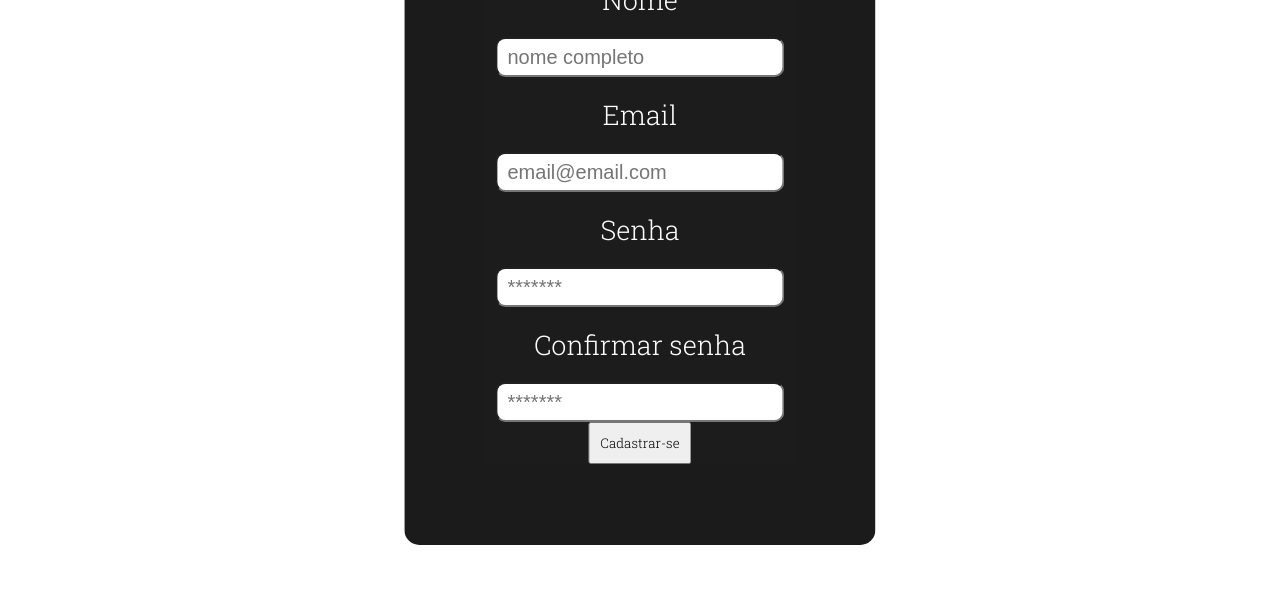
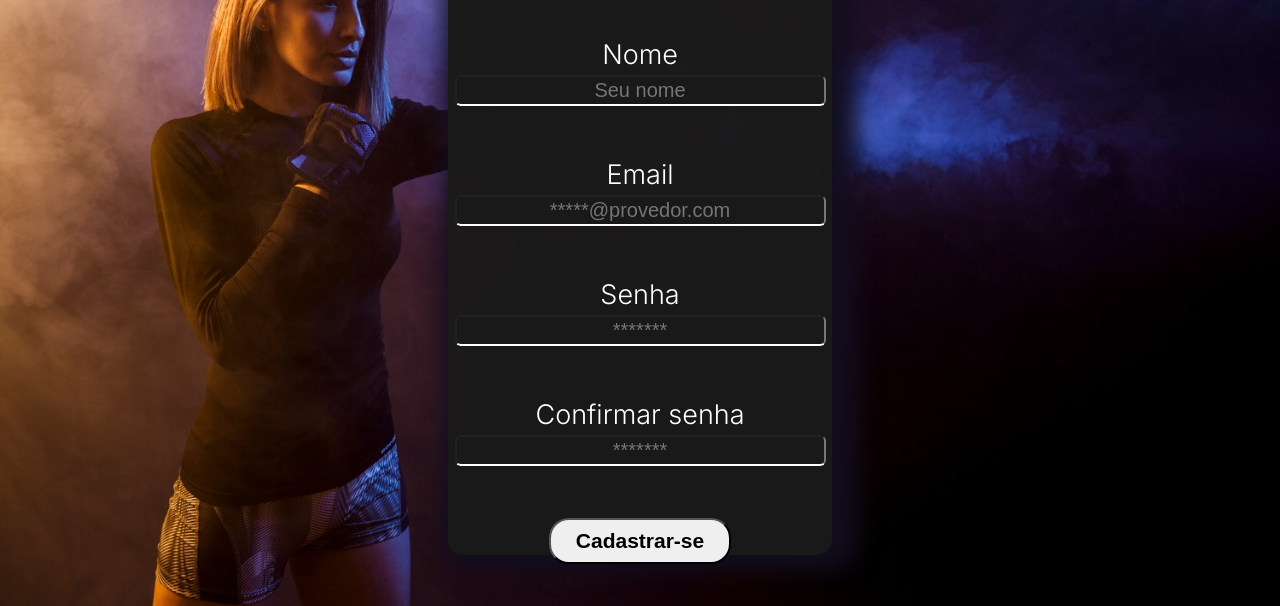
Before and after one commit to leoooRodrigues/Projeto-Individual, a plain HTML site: page site/cadastro.html in a window 1280 px wide. Shown: the part 194-800 px from the top of the page. Drawn offline with nearby package versions, Linux system fonts and the light colour scheme; files that its build step writes are made by us from their sources.

Commit message:
atualizando css da tela cadastro

```diff
--- a/site/assets/css/cadastro.css
+++ b/site/assets/css/cadastro.css
@@ -1,5 +1,5 @@
-@import url('https://fonts.googleapis.com/css2?family=Bitter:wght@700&display=swap');
-@import url('https://fonts.googleapis.com/css2?family=Roboto+Slab:wght@300&display=swap');
+@import url('https://fonts.googleapis.com/css2?family=Bitter:wght@700&family=Inter:wght@300&display=swap');
+
 
 *{
     margin: 0;
@@ -8,12 +8,12 @@
 }
 
 body{
-    background-image: url(../assets/images/background-home.jpg);
+    background-image: url(../imgs/background-home.jpg);
     background-size: cover;
     background-repeat: no-repeat;
 }
 
-.container-body .box-cadastro{
+.box-cadastro {
     position: absolute;
     display: flex;
     flex-direction: column;
@@ -23,30 +23,45 @@ body{
     transform: translate(-50%,-50%);
     border-radius: 15px;
     color: white;
-    border: 81px rgba(27, 26, 26, 0.20) solid;
     font-size: 27px;
     align-items: center;
+    text-align: center;
+    width: 30%;
+    height: 698px;
+    justify-content: center;
+    gap: 52px;
+    box-shadow: 10px 0 25px 15px #130e1f;
 }
 
-.container-body .box-cadastro .input{
+.input{
     padding: 10px;
-    border-radius: 10px;
+    border-radius: 6px;
     text-decoration: none;
     font-size: 20px;
-    height: 2vh;
+    height: 31px;
+    text-align: center;
+    width: 371px;
+    border-bottom: 2px white solid;
+    background-color: rgba(27, 26, 26, 0.99);
 }
 
-.container-body .box-cadastro h2{
-    margin-top: -35px;
-    font-family: 'Bitter', serif;
+.formulario{
+    display: flex;
+    flex-direction: column;
+    justify-content: center;
+    gap: inherit;
+    font-family: 'Inter', sans-serif;
 }
 
-.container-body .box-cadastro p{
-    padding: 20px;
-    font-family: 'Roboto Slab', serif;
+h2{
+    font-size: 60px;
 }
 
-.container-body .box-cadastro button{
-    padding: 10px;
-    font-family: 'Roboto Slab', serif;
+.botao{
+    width: 49%;
+    height: 46px;
+    border-radius: 20px;
+    align-self: center;
+    font-size: 21px;
+    font-weight: bolder;
 }
--- a/site/assets/css/header.css
+++ b/site/assets/css/header.css
@@ -1,10 +1,10 @@
 @import url('https://fonts.googleapis.com/css2?family=Bitter:wght@700&display=swap');
-@import url('https://fonts.googleapis.com/css2?family=Roboto+Slab:wght@300&display=swap');
+
 
 *{
     margin: 0;
     padding: 0;
-
+    box-sizing: border-box;
 }
 
 .logo-header{
@@ -19,7 +19,7 @@ h1{
 }
 
 header{
-    display: inline-flex;
+    display: flex;
     background-color: #080411;
     width: 100%;
     height: 100px;
@@ -66,7 +66,3 @@ header .container-header .navbar li a:hover{
 #separacao_navbar{
     cursor: default;
 }
-
-.container-header .navbar li .menu{
-    font-family: 'Roboto Slab', serif;
-}
--- a/site/assets/css/home.css
+++ b/site/assets/css/home.css
@@ -12,7 +12,7 @@
 
 body{
 
-    background-image: url(../assets/images/background-home.jpg);
+    background-image: url(../imgs/background-home.jpg);
     background-size: cover;
     background-repeat: no-repeat;
 }
--- a/site/cadastro.html
+++ b/site/cadastro.html
@@ -3,25 +3,25 @@
 <head>
     <meta charset="UTF-8">
     <meta name="viewport" content="width=device-width, initial-scale=1.0">
-    <link rel="shortcut icon" href="../assets/images/logo.ico" type="image/x-icon">
-    <link rel="stylesheet" href="cadastro.css">
-    <link rel="stylesheet" href="../header/header.css">
+    <link rel="shortcut icon" href="/assets/imgs/logo.ico" type="image/x-icon">
+    <link rel="stylesheet" href="assets/css/cadastro.css">
+    <link rel="stylesheet" href="assets/css/header.css">
     <title>Boxe Healthy</title>
 </head>
 <body>
     <header>
         <div class="container-header">
-            <img class="logo-header" src="../assets/images/logo.png" alt="">
+            <img class="logo-header" src="/assets/imgs/logo.png" alt="">
             <h1>Boxe Healthy</h1>
 
             <div class="navbar">
                 <ul>
-                    <li><a class="menu" href="#">Início</a></li>
+                    <li><a class="menu" href="home.html">Início</a></li>
                     <li><a class="menu" href="#">Saiba mais</a></li>
-                    <li><a class="menu" href="#">Quiz</a></li>
+                    <li><a class="menu" href="#" style="display: none;">Quiz</a></li>
                     <li id="separacao_navbar">|</li>
                     <li><a class="login" href="#">Login</a></li>
-                    <li><a class="login" href="#">Cadastrar </a></li>
+                    <li><a class="login" href="cadastro.html">Cadastrar </a></li>
                 </ul>
             </div>
         </div>
@@ -29,21 +29,33 @@
 
     <main>
         <div class="container-body">
+            <div class="card-erro">
+
                 <div class="box-cadastro">
                     <h2>Tela de cadastro</h2>
+                    <div class="formulario">
+                        <div class="campo">
                             <p>Nome</p>
-                <input placeholder="nome completo" type="text" class="input" id="input_nome">
+                            <input placeholder="Seu nome" type="text" class="input" id="input_nome">
+                        </div>
 
+                        <div class="campo">
                             <p>Email</p>
-                <input placeholder="email@email.com" class="input" type="text" id="input_email">
+                            <input placeholder="*****@provedor.com" class="input" type="text" id="input_email">
+                        </div>
 
+                        <div class="campo">
                             <p>Senha</p>
                             <input placeholder="*******" type="password"   class="input" id="input_senha">
+                        </div>
 
+                        <div class="campo">
                             <p>Confirmar senha</p>
                             <input placeholder="*******" type="password" class="input" id="input_confirmar_senha">
-
-                <button>Cadastrar-se</button>
+                        </div>
+                        <button class="botao" onclick="cadastrar()">Cadastrar-se</button>
+                    </div>
+                </div>
             </div>
         </div>
     </main>
```
Also changed, not shown: site/home.html (+7 -7 lines). Lines whose indentation alone changed are shown as unchanged.
